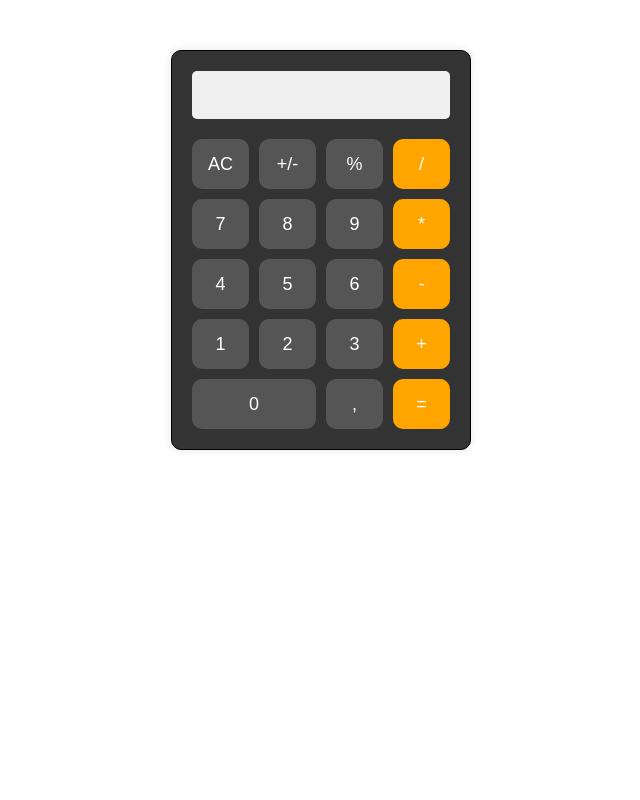
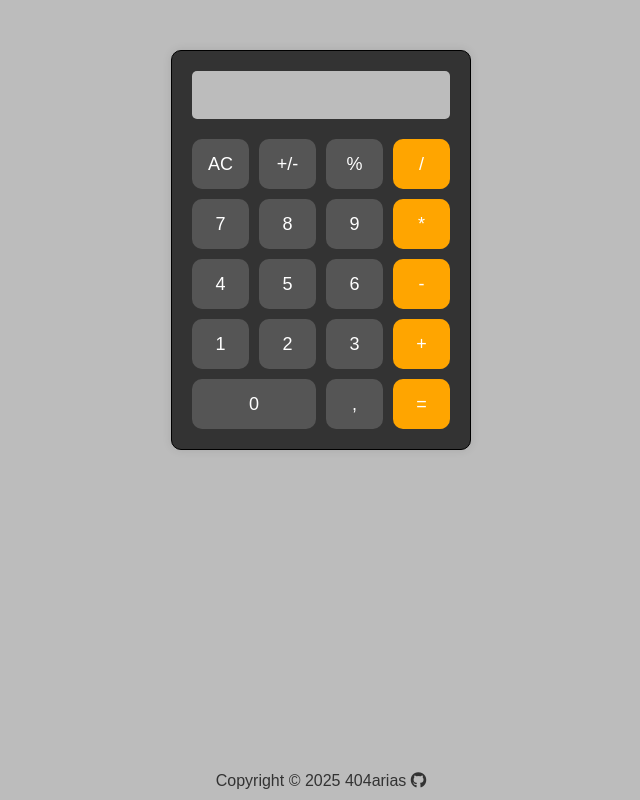
Before and after one commit to 404Arias/calculadora, a plain HTML site: page index.html in a window 1280 px wide. Shown: the whole page, without its empty margins (319-959 px from the left). Drawn offline with Linux system fonts and the light colour scheme.

Commit message:
se han realizado los cambios

```diff
--- a/index.html
+++ b/index.html
@@ -5,15 +5,16 @@
     <meta name="viewport" content="width=device-width, initial-scale=1.0">
     <title>Calculadora</title>
     <link rel="stylesheet" href="style.css">
+    <link rel="stylesheet" href="https://cdnjs.cloudflare.com/ajax/libs/font-awesome/6.7.2/css/all.min.css" integrity="sha512-Evv84Mr4kqVGRNSgIGL/F/aIDqQb7xQ2vcrdIwxfjThSH8CSR7PBEakCr51Ck+w+/U6swU2Im1vVX0SVk9ABhg==" crossorigin="anonymous" referrerpolicy="no-referrer" />
 </head>
 <body>
         <div class="calculadora">
             <div class="display">
-                 <input type="number" >
+                 <input type="number" disabled >
             </div>
             <div class="buttons">
                  <button>AC</button>
-                 <button>+/-</button>
+                 <button class="button-es">+/-</button>
                  <button>%</button>
                  <button class="ultima-col-nar">/</button>
                  <button>7</button>
@@ -32,6 +33,7 @@
                  <button>,</button>
                  <button class="ultima-col-nar">=</button>
              </div>
+             <div class="copy"><p>Copyright © 2025 404arias <i class="fa-brands fa-github"></i></p></div>
         </div>
     <script src="script.js"></script>
 </body>
--- a/style.css
+++ b/style.css
@@ -6,11 +6,14 @@
 }
 
 body{
-    background-color: f#bcbcbc;
+    background-color: #bcbcbc;
     display: flex;
-    display: flex;
-    align-items: center;
+    align-items: top;
     justify-content: center;
+    height: 100vh;
+    overflow: hidden;
+    margin: 0;
+    position: relative;
 }
 .calculadora{
     background-color: #333;
@@ -24,8 +27,9 @@ body{
     margin-top: 50px;
     border: 1px solid black;
     align-items: center;
-    justify-content: center;
+    justify-content: space-between;
     color: #fff;
+
 }
 .display {
     width: 100%;
@@ -40,7 +44,7 @@ body{
     padding: 10px;
     font-size: 20px;
     text-align: left;
-    background-color: #f0f0f0;
+    background-color: #bcbcbc;
 }
 
 .buttons {
@@ -94,3 +98,13 @@ body{
     -webkit-appearance: none;
     margin: 0;
 }
+
+.copy {
+    position: absolute; /* Cambia a relativo para que esté dentro del contenedor */
+    bottom: 10px; /* Ajusta la posición inferior */
+    color: #333;
+}
+
+.button-es{
+    justify-content: center;
+}
```
